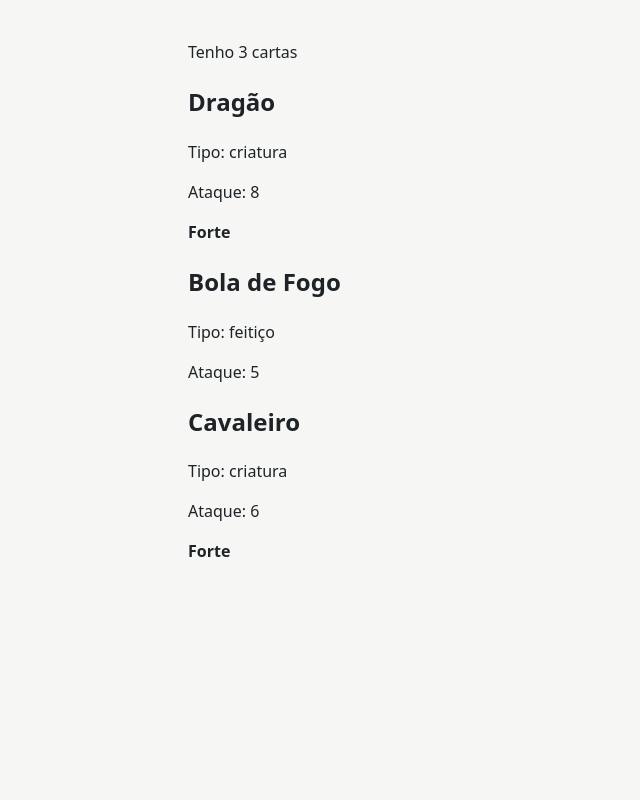
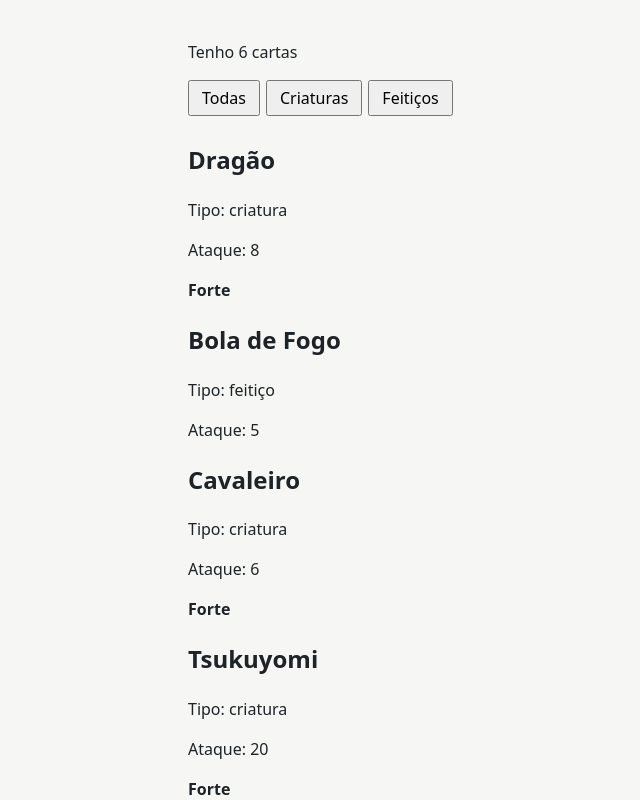
Before and after one commit to GabiSousa02/Ficha3-GabrielSousa, a React (Vite) app: page / in a window 1280 px wide. Shown: the top 800 px of the page, without its empty margins (132-772 px from the left). Built offline with nearby package versions, Linux system fonts and the light colour scheme.

Commit message:
Tarefa 5

```diff
--- a/src/App.jsx
+++ b/src/App.jsx
@@ -1,21 +1,42 @@
+import { useState } from "react";
 import Card from "./Card";
 
 const cards = [
   { name: "Dragão", type: "criatura", attack: 8 },
   { name: "Bola de Fogo", type: "feitiço", attack: 5 },
-  { name: "Cavaleiro", type: "criatura", attack: 6 }
+  { name: "Cavaleiro", type: "criatura", attack: 6 },
+  { name: "Tsukuyomi", type: "criatura", attack: 20 },
+  { name: "Izanagi", type: "criatura", attack: 15 },
+  { name: "Chuva de meteoros", type: "feitiço", attack: 10 }
 ];
 
+function App() {
+  const [tipo, setTipo] = useState("todas");
 
+  const cartasFiltradas = cards.filter((card) => {
+    if (tipo === "todas") return true;
+    return card.type === tipo;
+  });
 
-function App() {
   return (
     <div>
-      <p>Tenho {cards.length} cartas</p>
-      {cards.map((card, index) => (
+      <p>Tenho {cartasFiltradas.length} cartas</p>
+
+      <button onClick={() => setTipo("todas")}>
+        Todas
+      </button>
+
+      <button onClick={() => setTipo("criatura")}>
+        Criaturas
+      </button>
+
+      <button onClick={() => setTipo("feitiço")}>
+        Feitiços
+      </button>
+
+      {cartasFiltradas.map((card, index) => (
         <Card key={index} card={card} />
       ))}
-
     </div>
   );
 }
```
